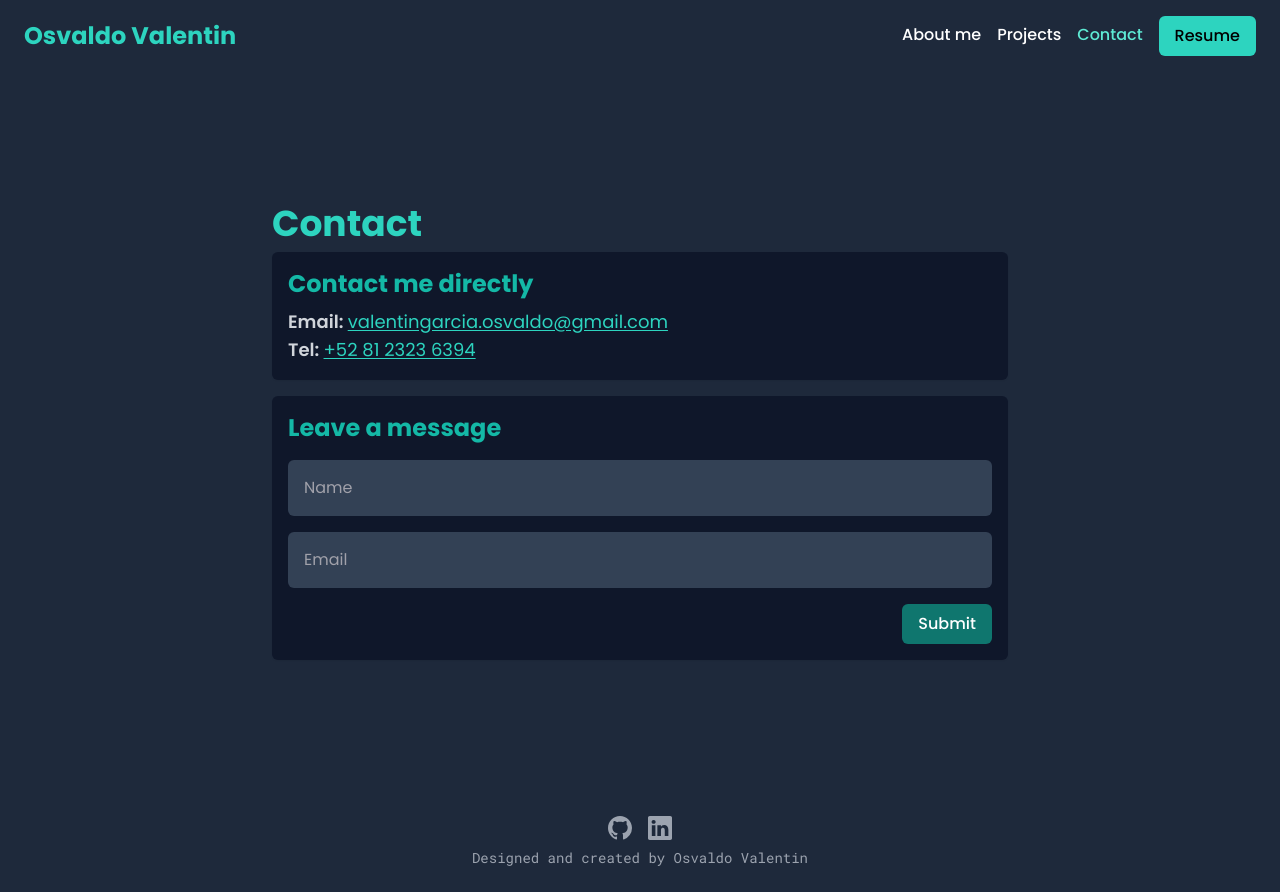
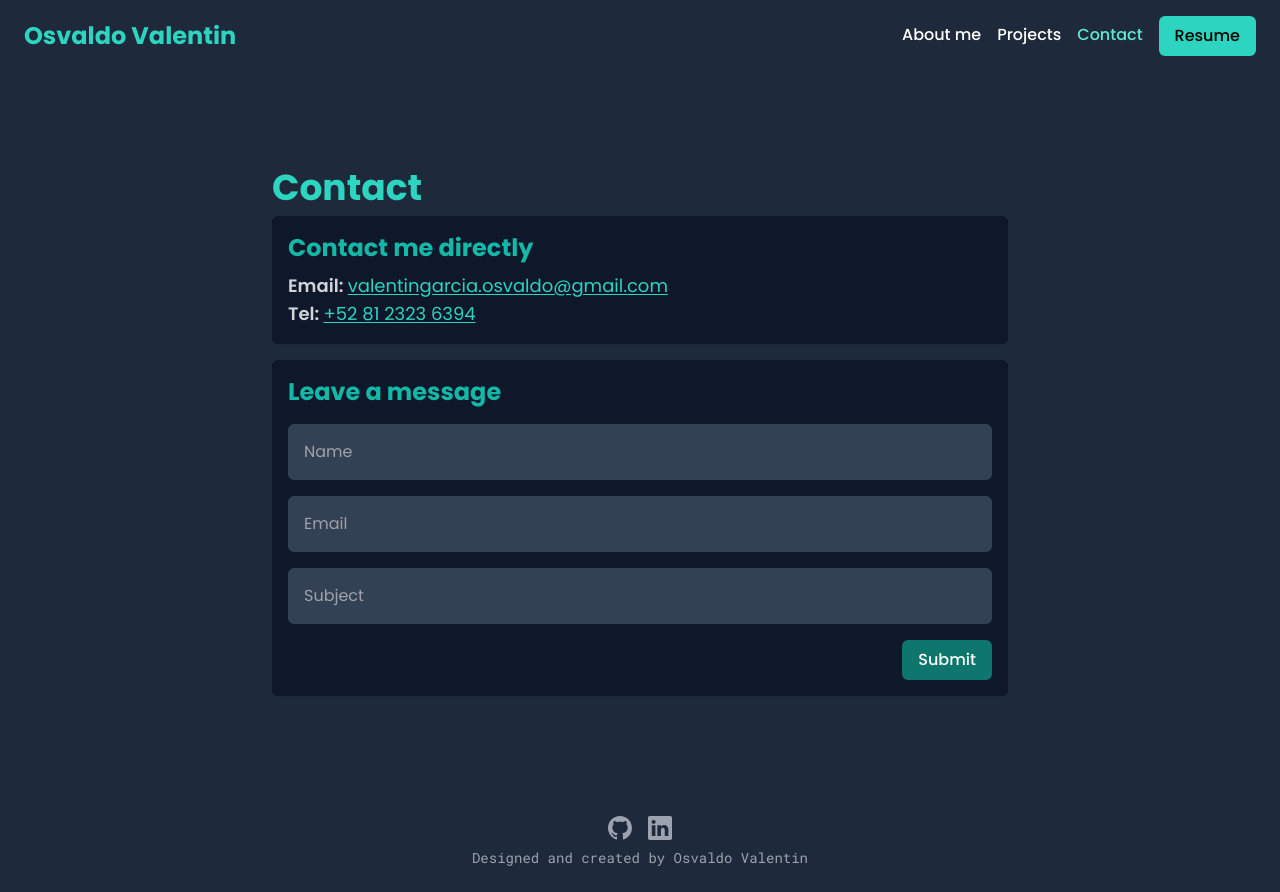
Before and after one commit to ValentinOsvaldo/osvaldo_portfolio, a Next.js app: page /contact in a window 1280 px wide. Built offline with nearby package versions, Linux system fonts and the light colour scheme.

Commit message:
contact: form with formsubmit

```diff
--- /dev/null
+++ b/components/ui/Form.tsx
@@ -0,0 +1,86 @@
+import { Input } from './';
+import { useForm } from '../../hooks/useForm';
+
+export const Form = () => {
+  const {
+    email,
+    name,
+    subject,
+    isLoading,
+    error,
+    isSuccess,
+    onChange,
+    onSubmit,
+  } = useForm({
+    name: '',
+    email: '',
+    subject: '',
+  });
+
+  const onSubmitForm = (e: React.FormEvent) => {
+    e.preventDefault();
+
+    onSubmit();
+  };
+
+  return (
+    <form
+      className="flex flex-col gap-4 md:items-end bg-slate-900 p-4 rounded-md shadow-sm"
+      onSubmit={onSubmitForm}
+    >
+      <h3 className="text-2xl text-teal-500 font-bold w-full block">
+        Leave a message
+      </h3>
+
+      <Input
+        id="name"
+        label="Name"
+        name="name"
+        value={name}
+        onChange={onChange}
+        required
+      />
+      <Input
+        id="email"
+        label="Email"
+        name="email"
+        value={email}
+        onChange={onChange}
+        type="email"
+        required
+      />
+      <Input
+        id="subject"
+        label="Subject"
+        name="subject"
+        value={subject}
+        onChange={onChange}
+        type="text"
+        required
+      />
+
+      {!!error && (
+        <div className="bg-red-500 text-white transition-all w-full p-2 rounded-md font-medium[">
+          { JSON.stringify(error) }
+        </div>
+      )}
+
+      {isSuccess && (
+        <div className="bg-teal-500 text-black transition-all w-full p-2 rounded-md font-medium[">
+          Submit successfully!
+        </div>
+      )}
+
+      <button
+        type="submit"
+        className="px-4 py-2 bg-teal-700 text-white font-medium rounded-md inline-flex justify-center items-center text-center gap-2"
+        disabled={isLoading}
+      >
+        {isLoading && (
+          <span className="rounded-full border-2 inline-block w-4 h-4 border-white border-b-transparent animate-spin"></span>
+        )}
+        Submit
+      </button>
+    </form>
+  );
+};
--- a/components/ui/Input.tsx
+++ b/components/ui/Input.tsx
@@ -3,17 +3,31 @@ import React from 'react';
 interface Props {
   label: string;
   id: string;
+  name?: string;
   type?: React.HTMLInputTypeAttribute;
   multiline?: boolean;
-  required?: boolean
+  required?: boolean;
+  onChange?: (event: React.ChangeEvent<HTMLInputElement>) => void;
+  value?: string;
 }
 
-export const Input: React.FC<Props> = ({ label, type, id, required = false }) => {
+export const Input: React.FC<Props> = ({
+  label,
+  type,
+  id,
+  required = false,
+  name,
+  value,
+  onChange,
+}) => {
   return (
     <div className="relative bg-slate-700 rounded-md overflow-hidden flex flex-row items-center w-full">
       <input
         type={type}
         id={id}
+        name={name}
+        onChange={onChange}
+        value={value}
         placeholder=" "
         className="block px-4 pt-6 pb-2 w-full text-md text-white bg-inherit appearance-none focus:outline-none focus:ring-0 peer invalid:border-b-1"
         required={required}
--- a/components/ui/index.ts
+++ b/components/ui/index.ts
@@ -1,4 +1,5 @@
 export * from './ExperienceCard';
+export * from './Form';
 export * from './Navbar';
 export * from './ProjectCard';
 export * from './Input';
--- /dev/null
+++ b/hooks/index.ts
@@ -0,0 +1 @@
+export * from './useForm';
--- /dev/null
+++ b/hooks/useForm.tsx
@@ -0,0 +1,61 @@
+import { useState } from 'react';
+
+export const useForm = <T extends Object>(initialState: T) => {
+  const [form, setForm] = useState(initialState);
+  const [isLoading, setIsLoading] = useState<boolean>(false);
+  const [error, setError] = useState<unknown>();
+  const [isSuccess, setIsSuccess] = useState<boolean | undefined>();
+
+  const onSubmit = async () => {
+    try {
+      error && setError(undefined);
+      setIsLoading(true);
+      const resp = await fetch(
+        'https://formsubmit.co/ajax/ovalentindev@gmail.com',
+        {
+          method: 'POST',
+          body: JSON.stringify(form),
+          headers: {
+            'Content-Type': 'application/json',
+            Accept: 'application/json',
+          },
+        }
+      );
+
+      if (!resp.ok) {
+        throw new Error('Fail to send message');
+      }
+
+      setIsSuccess(true);
+      setForm(initialState);
+
+      setTimeout(() => {
+        setIsSuccess(false);
+      }, 3000);
+    } catch (error) {
+      console.error(error);
+      if (error instanceof Error) {
+        setError(error.message);
+      }
+    } finally {
+      setIsLoading(false);
+    }
+  };
+
+  const onChange = ({ target }: React.ChangeEvent<HTMLInputElement>) => {
+    setForm((prevState) => ({
+      ...prevState,
+      [target.name]: target.value,
+    }));
+  };
+
+  return {
+    ...form,
+    form,
+    isLoading,
+    error,
+    isSuccess,
+    onSubmit,
+    onChange,
+  };
+};
--- a/pages/contact.tsx
+++ b/pages/contact.tsx
@@ -1,4 +1,4 @@
-import { Input } from '@/components/ui';
+import { Form, Input } from '@/components/ui';
 import Head from 'next/head';
 
 const contact = () => {
@@ -20,30 +20,20 @@ const contact = () => {
             href="mailto:valentingarcia.osvaldo@gmail.com"
             className="block text-lg text-gray-300"
           >
-            <span className='font-semibold'>Email:{' '}</span>
-            <span className='underline underline-offset-2 text-teal-400'>valentingarcia.osvaldo@gmail.com</span>
+            <span className="font-semibold">Email: </span>
+            <span className="underline underline-offset-2 text-teal-400">
+              valentingarcia.osvaldo@gmail.com
+            </span>
           </a>
           <a href="tel:+528123236394" className="block text-lg text-gray-300">
-            <span className='font-semibold'>Tel:{' '}</span>
-            <span className='underline underline-offset-2 text-teal-400'>+52 81 2323 6394</span>
+            <span className="font-semibold">Tel: </span>
+            <span className="underline underline-offset-2 text-teal-400">
+              +52 81 2323 6394
+            </span>
           </a>
         </article>
 
-        <form className="flex flex-col gap-4 md:items-end bg-slate-900 p-4 rounded-md shadow-sm">
-          <h3 className="text-2xl text-teal-500 font-bold w-full block">
-            Leave a message
-          </h3>
-
-          <Input id="name" label="Name" required />
-          <Input id="email" label="Email" type="email" required />
-
-          <button
-            type="submit"
-            className="px-4 py-2 bg-teal-700 text-white font-medium rounded-md inline-flex justify-center items-center text-center"
-          >
-            Submit
-          </button>
-        </form>
+        <Form />
       </section>
     </>
   );
```
Also changed, not shown: 1 other file (tests, documents, lock files or other folders).
